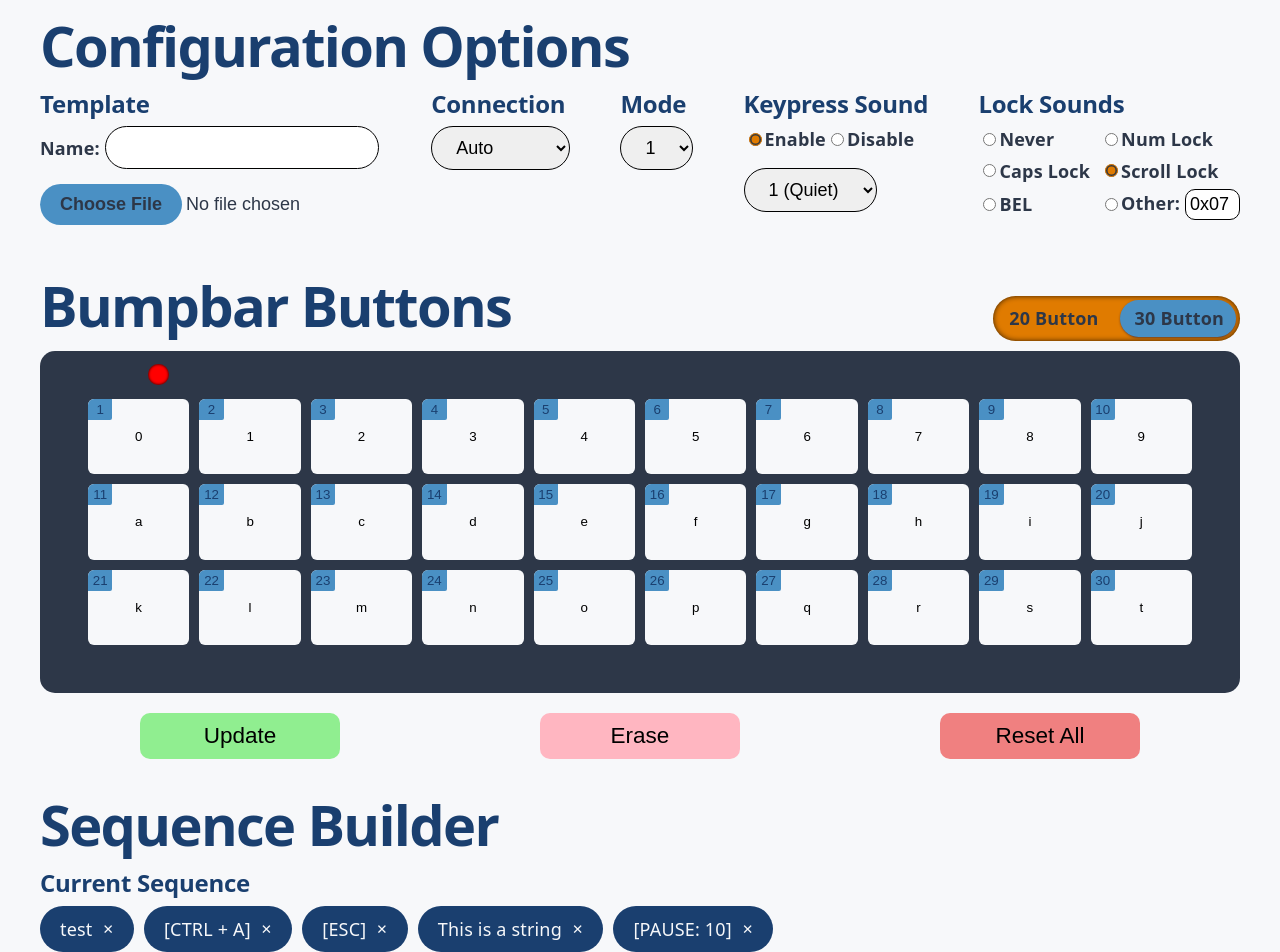
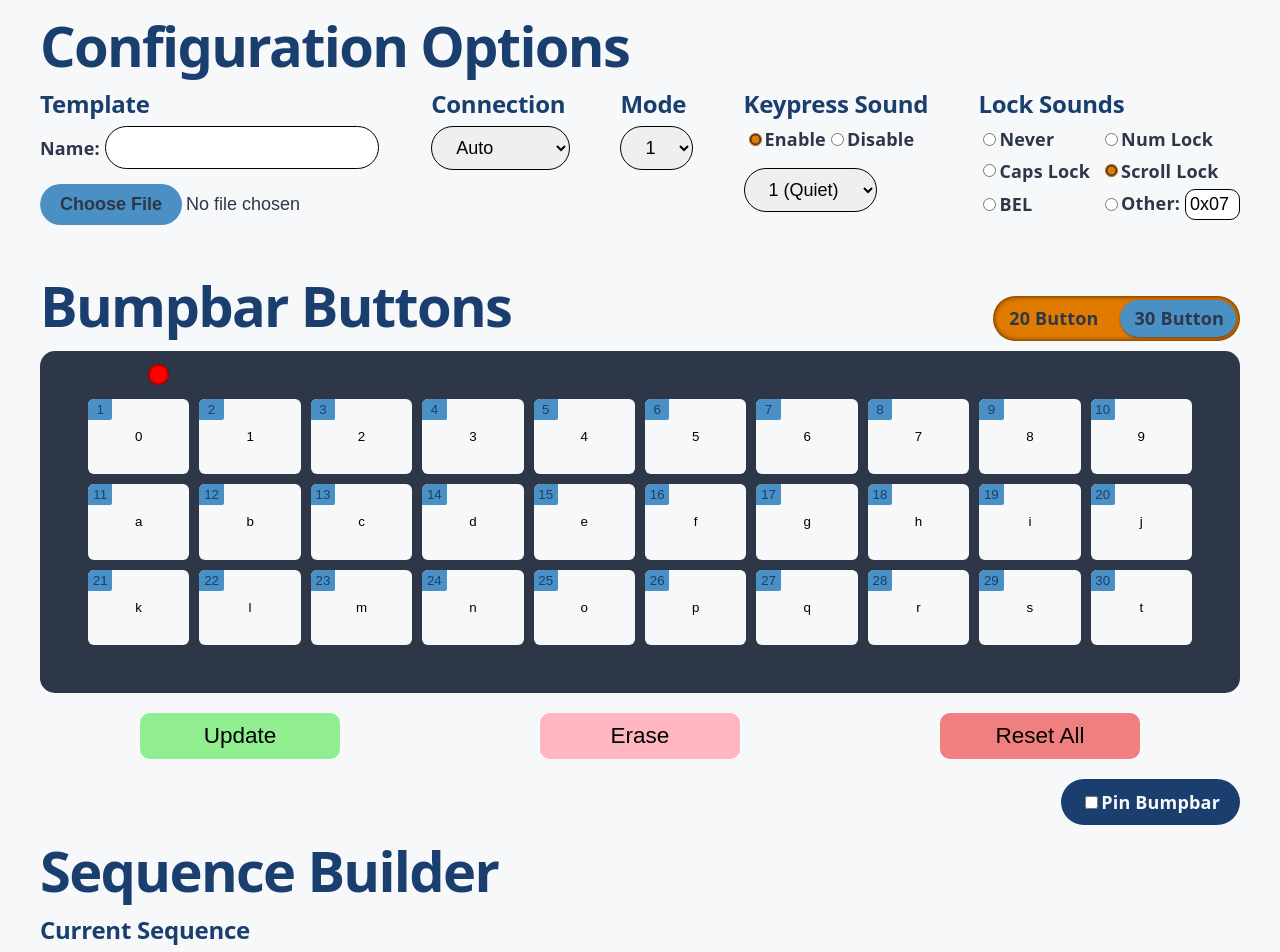
Before and after one commit to reecejpetty/krs-configurator, a React (Vite) app: page / in a window 1280 px wide. Shown: the top 952 px of the page. Built offline with nearby package versions, Linux system fonts and the light colour scheme.

Commit message:
Add checkbox to pin bumpbar layout

```diff
--- a/src/components/BumpbarLayout/BumpbarLayout.jsx
+++ b/src/components/BumpbarLayout/BumpbarLayout.jsx
@@ -4,6 +4,7 @@ import styles from './BumpbarLayout.module.css'
 function BumpbarLayout() {
   // User will be able to set rowCount to either 2 or 3
   const [activeSwitch, setActiveSwitch] = useState(3);
+  const [sticky, setSticky] = useState(false);
   const rowCount = activeSwitch;
   const rowArray = Array.from({ length: rowCount });
   const buttonArray = Array.from({ length: 10 })
@@ -15,7 +16,7 @@ function BumpbarLayout() {
         <h1>Bumpbar Buttons</h1>
         <ButtonCountToggle active={activeSwitch} setActive={setActiveSwitch} />
       </div>
-      <div className={styles.bumpbar}>
+      <div className={sticky ? styles.bumpbarSticky : styles.bumpbar}>
         <div className={activeSwitch == 2 ? styles.bumpbarLayout20 : styles.bumpbarLayout }>
           {rowArray.map((_, rowIndex) => (
             buttonArray.map((_, colIndex) => (
@@ -25,6 +26,7 @@ function BumpbarLayout() {
         </div>
       </div>
       <ButtonActions />
+      <PinBumpbar sticky={sticky} setSticky={setSticky} />
     </>
   )
 }
@@ -60,4 +62,15 @@ function ButtonCountToggle({ active, setActive }) {
   )
 }
 
+function PinBumpbar({ sticky, setSticky }) {
+  return (
+    <div className={styles.pinBumpbar}>
+      <label htmlFor="pinBumpbarCheckbox">
+        <input type="checkbox" id="pinBumpbarCheckbox" checked={sticky} onChange={e => setSticky(e.target.checked)} />
+        Pin Bumpbar
+      </label>
+    </div>
+  )
+}
+
 export default BumpbarLayout
--- a/src/components/BumpbarLayout/BumpbarLayout.module.css
+++ b/src/components/BumpbarLayout/BumpbarLayout.module.css
@@ -1,6 +1,5 @@
 .bumpbar {
-    position: sticky;
-    top: 10px;
+    position: relative;
     display: flex;
     align-items: stretch;
     background-color: var(--charcoal);
@@ -11,6 +10,12 @@
     aspect-ratio: 3.5/1;
     margin-bottom: 20px;
     overflow: auto;
+}
+
+.bumpbarSticky {
+    composes: bumpbar;
+    position: sticky;
+    top: 10px;
 }
 
 .bumpbar:has(.bumpbarLayout20) {
@@ -172,3 +177,17 @@
     width: 0;
     margin: 0;
 }
+
+.pinBumpbar {
+    display: flex;
+    justify-content: flex-end;
+}
+
+.pinBumpbar label {
+    width: fit-content;
+    border-radius: 40px;
+    padding: 10px 20px;
+    color: var(--off-white);
+    background-color: var(--navy);
+    font-weight: bold;
+}
```
